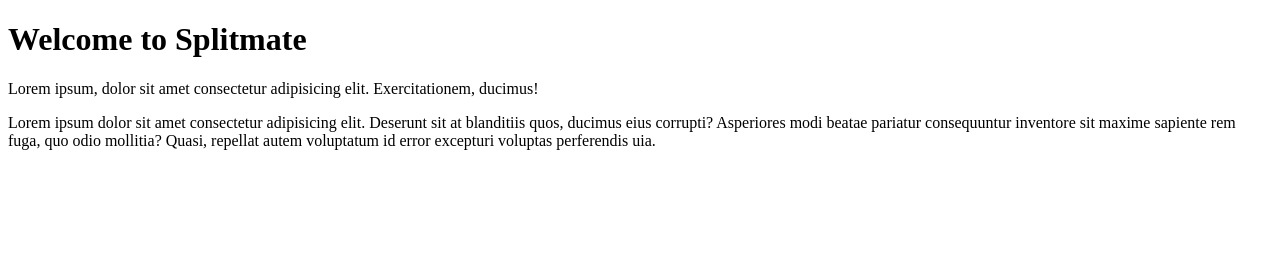
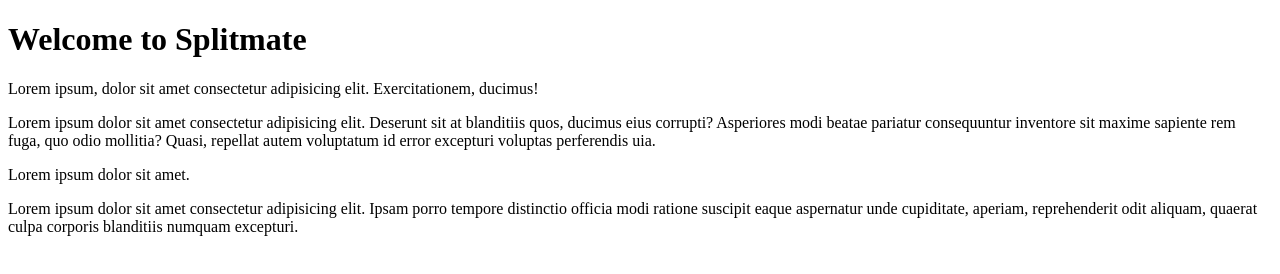
Before and after one commit to sandaruwandejayasinghe/splitmate, a plain HTML site: page user.html in a window 1280 px wide. Drawn offline with Linux system fonts and the light colour scheme.

Commit message:
adde two lines'

```diff
--- a/user.html
+++ b/user.html
@@ -18,5 +18,10 @@
       Quasi, repellat autem voluptatum id error excepturi voluptas perferendis
       uia.
     </p>
+    <p>Lorem ipsum dolor sit amet.</p>
+    Lorem ipsum dolor sit amet consectetur adipisicing elit. Ipsam porro tempore
+    distinctio officia modi ratione suscipit eaque aspernatur unde cupiditate,
+    aperiam, reprehenderit odit aliquam, quaerat culpa corporis blanditiis
+    numquam excepturi.
   </body>
 </html>
```
